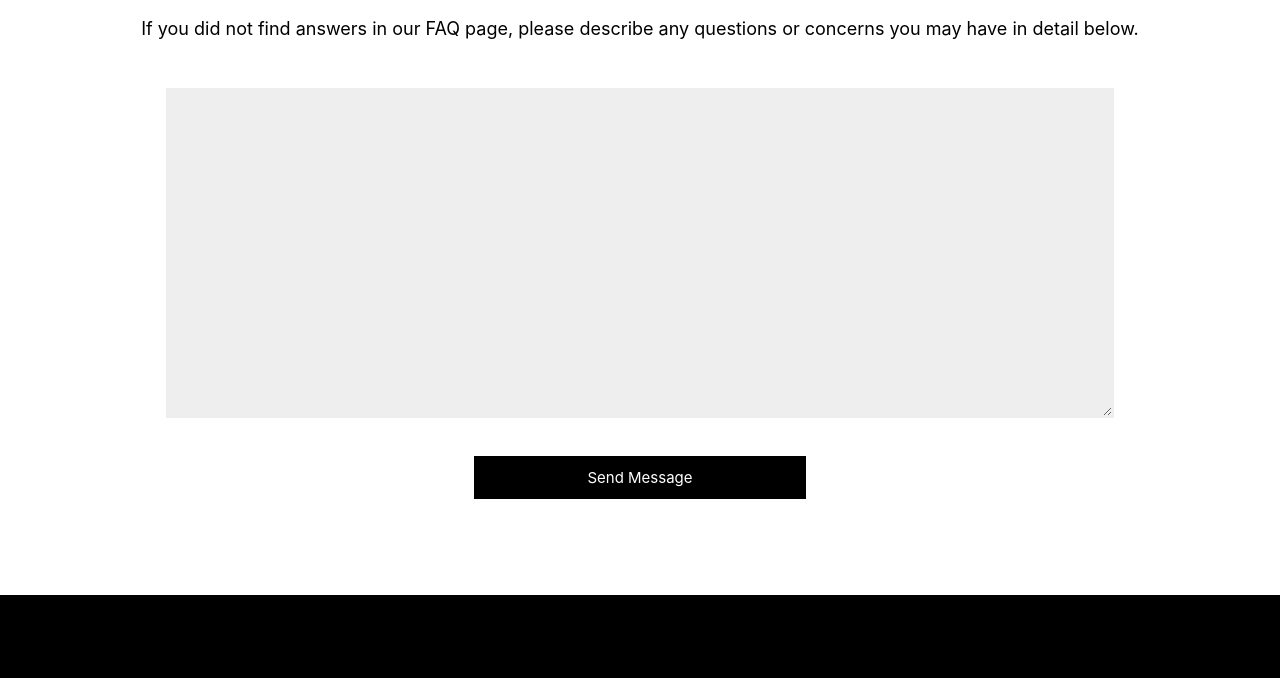
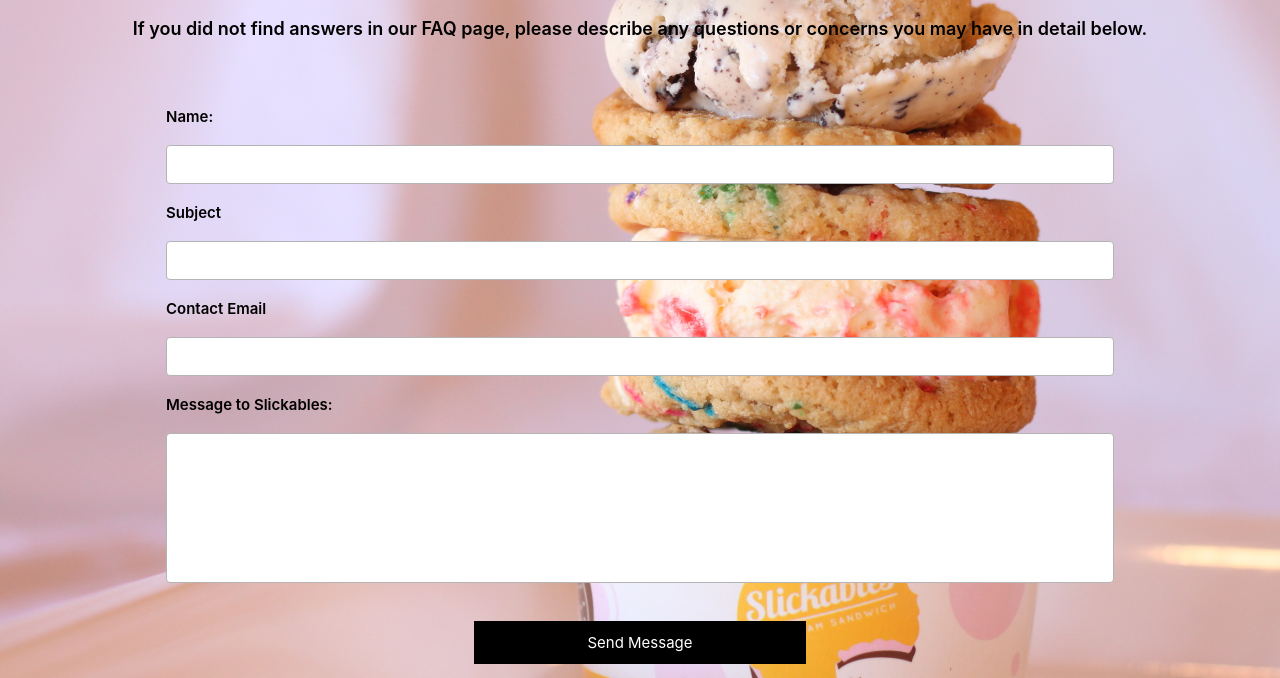
Before and after one commit to cafitzp1/TeamProject, a plain HTML site: page public/contact.html in a window 1280 px wide. Shown: the part 160-838 px from the top of the page. Drawn offline with nearby package versions, Linux system fonts and the light colour scheme.

Commit message:
Worked on contact page

```diff
--- a/public/contact.html
+++ b/public/contact.html
@@ -7,6 +7,7 @@
 <link rel="stylesheet" href="./styles/w3.css">
 <link rel="stylesheet" href="./styles/style.css">
 <link rel="stylesheet" href="https://cdnjs.cloudflare.com/ajax/libs/font-awesome/4.7.0/css/font-awesome.min.css">
+
 
 <body>
     <!-- Navbar (sit on top) -->
@@ -34,7 +35,7 @@
         <a href="#" onclick="w3_close()" class="w3-bar-item w3-button">Contact Us</a>
     </nav>
     <!-- Content Section -->
-    <div class="w3-container" style="padding:80px 2px 80px 2px" id="content">
+    <div class="w3-container bgimg-2" style="padding:80px 2px 80px 2px" id="content">
         <div class="w3-row-padding w3-center">
             <div class="w3-text-black">
                 <h1>Need to contact us?</h1>
@@ -42,10 +43,22 @@
                     describe any questions or concerns you may have in detail below.</p>
             </div>
         </div>
+
+        <!-- Form stuff -->
         <div class="w3-row-padding w3-center" style="margin: 0px 10rem;">
-            <textarea maxbytes="4000" maxlength="4500" rows="" cols="" class="field-block" id="description" name="description"
-                required="" value=""></textarea>
+            <div class="user-form-entry">
+                <!-- input (type text for first three) -->
+                <p>Name:</p>
+                <input class="formstuff" id="nameentry" name="nameentry" type="text">
+                <p>Subject</p>
+                <input class="formstuff" id="subjectline" name="subjectline" type="text">
+                <p>Contact Email</p>
+                <input class="formstuff" id="contactemail" name="contactemail" type="text">
+                <p>Message to Slickables:</p>
+                <textarea class="formstuff" maxbytes="4000" maxlength="4500" rows="" cols="" class="field-block" id="messagebox" name="messagebox"
+                    required="" value=""></textarea>
                 <button class="w3-button w3-black" style="width: 35%; margin-top: 30px;">Send Message</button>
+            </div>
         </div>
     </div>
     <!-- Footer -->
--- a/public/styles/style.css
+++ b/public/styles/style.css
@@ -22,6 +22,13 @@ html {
     min-height: 100%;
 }
 
+.bgimg-2 {
+    background-position: initial;
+    background-size: cover;
+    background-image: url("../images/ContactPageImg2.jpeg");
+    min-height: 100%;
+}
+
 .w3-bar .w3-button {
     padding: 12px;
 }
@@ -41,16 +48,36 @@ html {
     padding: 0 14px
 }
 
-.field-block {
-    min-height: 22rem;
-    max-width: 100%;
-    background-color: #eeeeee;
-    border: 2px solid transparent;
-    outline: none;
-    border: .2s ease-in-out;
+.user-form-entry p
+{
+    text-align: left;
+}
+
+.w3-container h1, p
+{
+    color: black;
+    font-weight: 600;
+}
+
+.formstuff {
     width: 100%;
-    margin-left: auto;
-    margin-right: auto;
+    padding: 5px 10px;
+    box-sizing: border-box;
+    border: 1px solid rgb(180, 180, 180);
+    border-radius: 4px;
+    background-color: white;
+    resize: none;
+}
+
+#messagebox {
+    width: 100%;
+    height: 150px;
+    padding: 12px 20px;
+    box-sizing: border-box;
+    border: 1px solid rgb(180, 180, 180);
+    border-radius: 4px;
+    background-color: white;
+    resize: none;
 }
 
 .order-btn {
```
Also changed, not shown: public/images/ContactPageImg.jpg (added), public/images/ContactPageImg2.jpeg (renamed from public/images/yummy3.jpeg).
